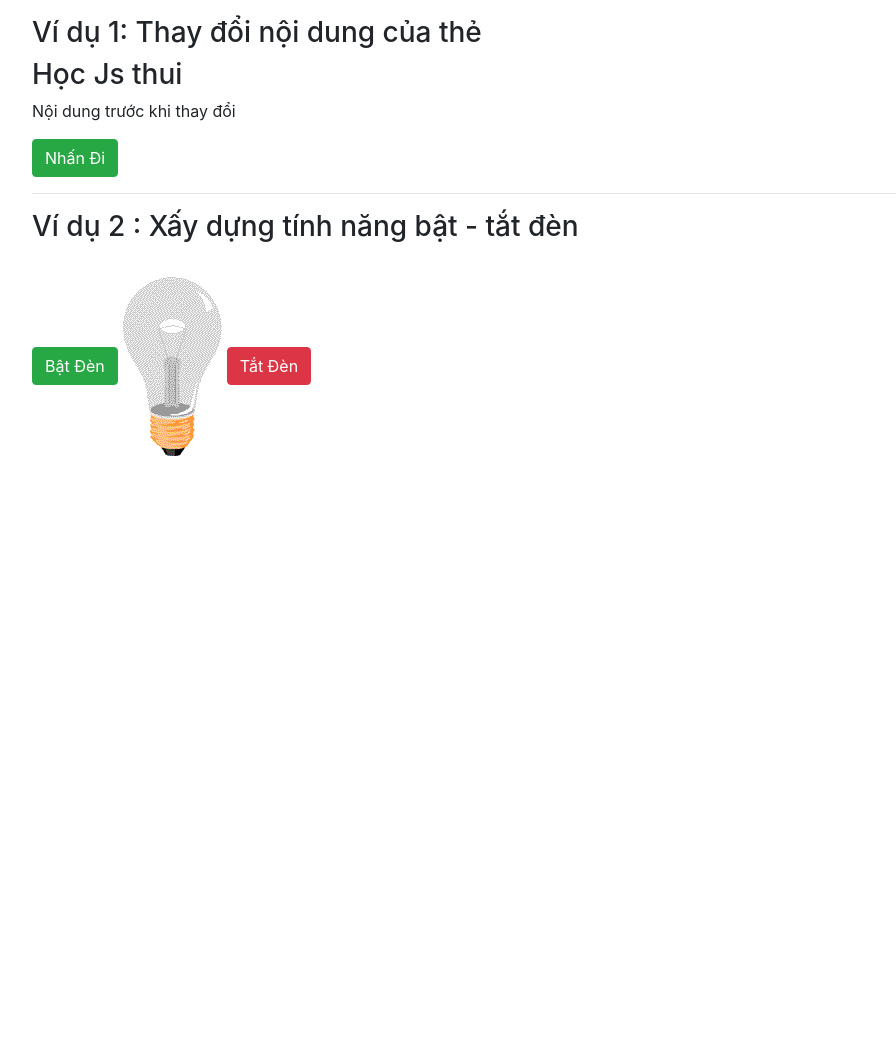
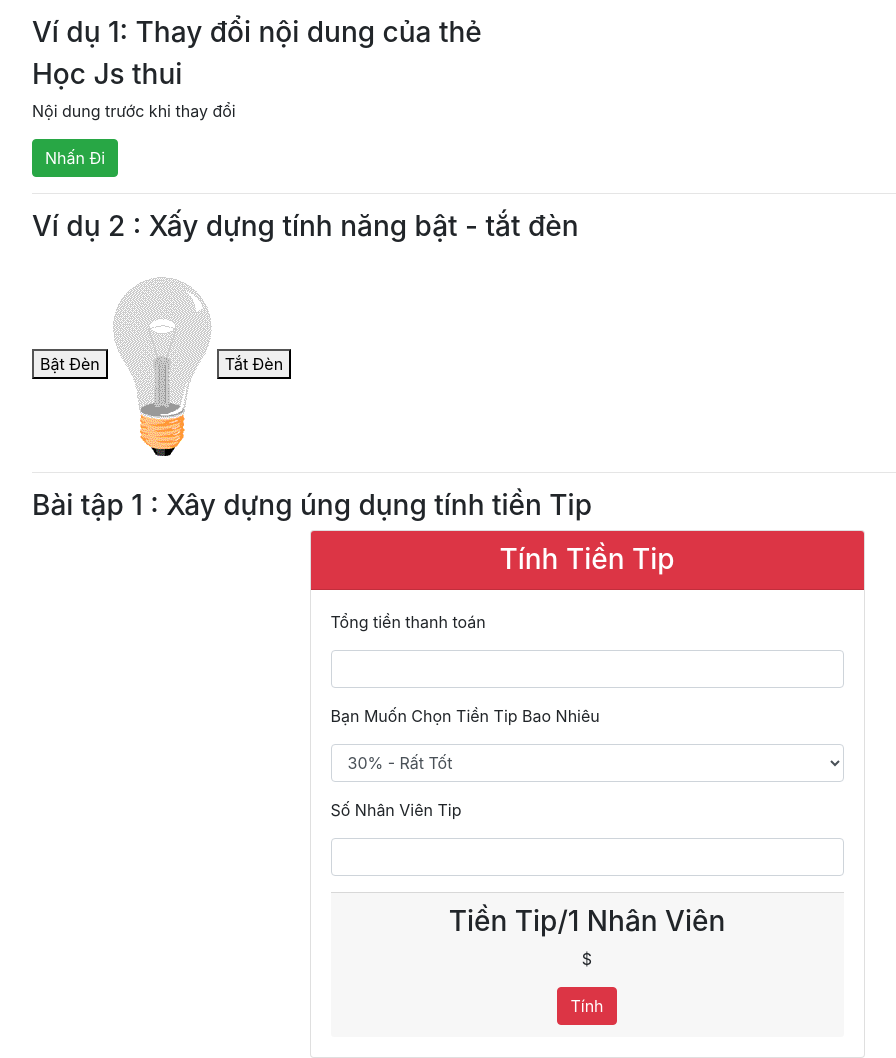
Before and after one commit to Edo-Vy/Js_buoi1, a plain HTML site: page index.html in a window 1280 px wide. Shown: the whole page, without its empty margins (53-949 px from the left). Before the commit the page ends 800 px from the top, so only its background shows below. Drawn offline with nearby package versions, Linux system fonts and the light colour scheme.

Commit message:
js-baitap

```diff
--- a/index.html
+++ b/index.html
@@ -29,13 +29,47 @@
       <h3 id="h3Text">Học Js thui</h3>
       <p id="pText">Nội dung trước khi thay đổi</p>
       <button class="btn btn-success" onclick="handle_click()">Nhấn Đi</button>
+
       <hr />
 
       <h3>Ví dụ 2 : Xấy dựng tính năng bật - tắt đèn</h3>
       <br />
-      <button id="idBatDen" class="btn btn-success">Bật Đèn</button>
+      <button id="idBatDen">Bật Đèn</button>
       <img id="imgVidu2" src="./img/pic_bulboff.gif" alt="tắt đèn" />
-      <button id="idTatden" class="btn btn-danger">Tắt Đèn</button>
+      <button id="idTatden">Tắt Đèn</button>
+
+      <hr/>
+      <h3>Bài tập 1 : Xây dựng úng dụng tính tiền Tip</h3>
+      <div class="d-flex justify-content-center">
+        <div class="card w-50">
+          <h3 class="card-header bg-danger text-center text-white">Tính Tiền Tip</h3>
+          <div class="card-body">
+            <div class="form-group">
+              <p> Tổng tiền thanh toán</p>
+              <input class="form-control" id="idTongTien"/>
+            </div>
+            <div class="form-group">
+              <p>Bạn Muốn Chọn Tiền Tip Bao Nhiêu</p>
+              <select id="phanTramTip" class="form-control">
+                <option value="30"> 30% - Rất Tốt</option>
+                <option value="20">20% - Tốt</option>
+                <option value="15">15% - Ổn</option>
+                <option value="10">10% - Tồi</option>
+                <option value="5">5% - Tệ</option>
+              </select>
+            </div>
+            <div class="form-group">
+              <p>Số Nhân Viên Tip</p>
+              <input id="idSoNV" class="form-control"/>
+            </div>
+            <div class="card-footer text-center">
+              <h3>Tiền Tip/1 Nhân Viên</h3>
+              <p id="tienTip">$</p>
+              <button class="btn btn-danger" id="btnTinh">Tính</button>
+            </div>
+          </div>
+        </div>
+      </div>
     </div>
     <!-- Optional JavaScript -->
     <!-- jQuery first, then Popper.js, then Bootstrap JS -->
--- a/js/index.js
+++ b/js/index.js
@@ -31,11 +31,36 @@ var imgHinh = document.getElementById('imgVidu2');
 
 btnBatDen.onclick = function(){
 
-   // Xử lý active button
+
     imgHinh.src ='../img/pic_bulbon.gif';
+    // Xử lý active button
+    btnBatDen.className = 'btn btn-success';
+    btnTatDen.className= '';
 }
 btnTatDen.onclick = function(){
 
-   // Xử lý active button
+
     imgHinh.src ='../img/pic_bulboff.gif';
+    // Xử lý active button
+    btnBatDen.className='';
+    btnTatDen.className ='btn btn-success';
 }
+
+//======= Bài tập 1: Tính tiền tip
+
+var btnTinhTien = document.getElementById('btnTinh');
+
+btnTinhTien.onclick = function(){
+    // Ghi chú: tất cả dữ liệu lấy từ giao diện mạc định là chuỗi
+    // input : Tổng tiền - number, phần trăm tip - number, số nhân viên- number
+    var tongTien =Number(document.getElementById('idTongTien').value);
+    var phanTramTip = Number(document.getElementById('phanTramTip').value);
+    var soNV = Number(document.getElementById('idSoNV').value);
+    // output : Số tiền Tip mỗi người - number
+    var tienTip = 0;
+    tienTip = tongTien *phanTramTip/100 / soNV;
+
+    // Hiển thị kết quả trên giao diện
+    // toFixed(2) : làm tròn 2 số
+    document.getElementById('tienTip').innerHTML = tienTip.toFixed(2) + '$';
+}
```
